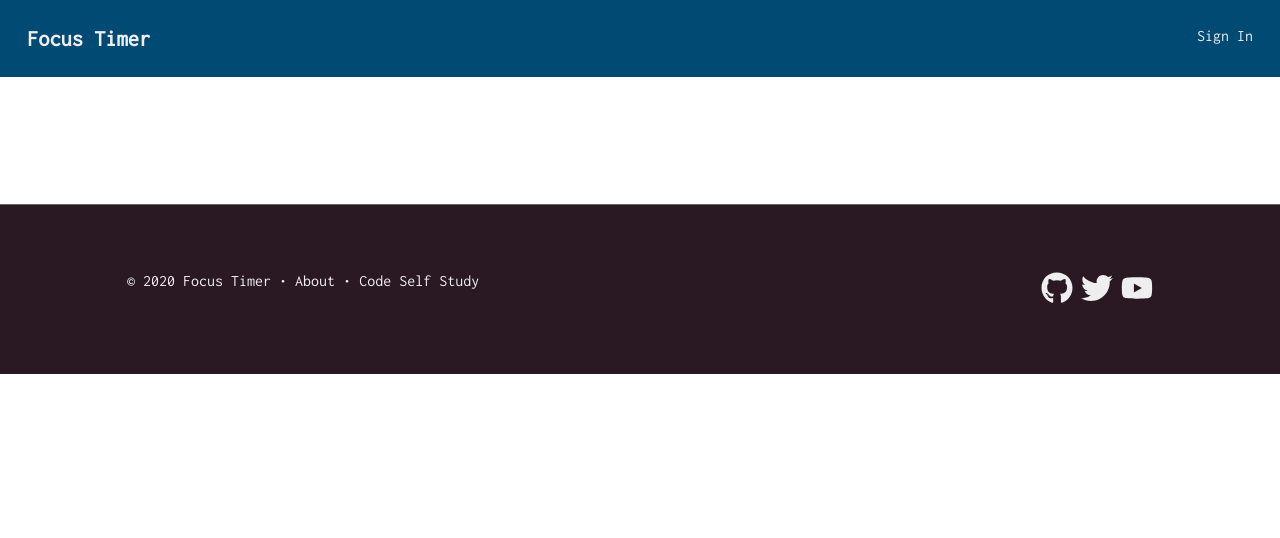
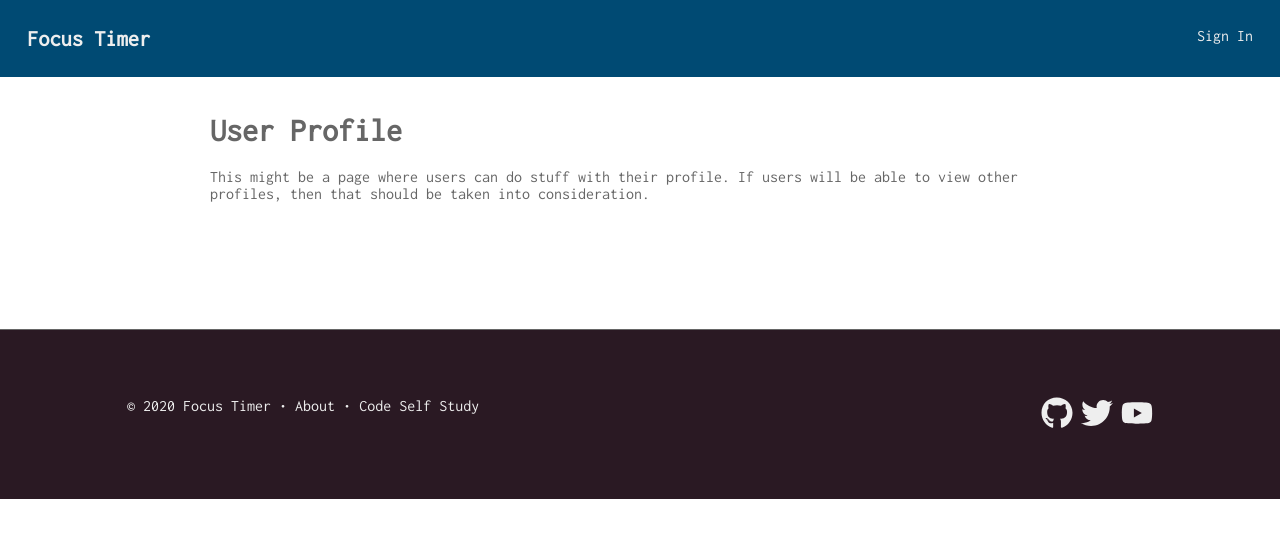
Before and after one commit to codeselfstudy/focus_timer, a React (Create React App) app: page /profile in a window 1280 px wide. Shown: the top 538 px of the page. Built offline with nearby package versions, Linux system fonts and the light colour scheme; no server answers.

Commit message:
Wire up the navbar to user, add ProfilePage.

```diff
--- a/src/App.js
+++ b/src/App.js
@@ -1,6 +1,8 @@
 import React from "react";
 import { Route, Switch, Redirect } from "react-router-dom";
 // import Notification from "./components/notification/notification";
+import { connect } from "react-redux";
+import { createStructuredSelector } from "reselect";
 
 import metadata from "./settings/metadata";
 
@@ -8,16 +10,47 @@ import HomePage from "./pages/home/home";
 import AuthPage from "./pages/auth/auth";
 import TimerPage from "./pages/timer/timer";
 import AboutPage from "./pages/about/about";
+import ProfilePage from "./pages/profile/profile";
 
 import Navbar from "./components/navbar/navbar";
 import Footer from "./components/footer/footer";
 
+import { setCurrentUser } from "./redux/user/user.actions";
+import { selectCurrentUser } from "./redux/user/user.selectors";
+
+import { auth, createUserProfile } from "./firebase/firebase.utils";
+
 import "./App.scss";
 
-function App({ currentUser }) {
-    // Should this be stored globally?
-    // const [notificationsEnabled, setNotificationsEnabled] = useState(false);
+class App extends React.Component {
+    unsubscribeFromAuth = null;
 
+    componentDidMount() {
+        const { setCurrentUser } = this.props;
+        this.unsubscribeFromAuth = auth.onAuthStateChanged(async userAuth => {
+            // if the user is logged in
+            if (userAuth) {
+                const userRef = await createUserProfile(userAuth);
+
+                // subscribe to changes
+                userRef.onSnapshot(snapshot => {
+                    setCurrentUser({
+                        id: snapshot.id,
+                        ...snapshot.data(),
+                    });
+                });
+            }
+
+            // else the userAuth is null if it gets to here
+            setCurrentUser(userAuth);
+        });
+    }
+
+    componentWillUnmount() {
+        this.unsubscribeFromAuth();
+    }
+
+    render() {
         return (
             <div className="app">
                 <Navbar siteName={metadata.title} />
@@ -26,11 +59,16 @@ function App({ currentUser }) {
                     <Switch>
                         <Route exact path="/" component={HomePage} />
                         <Route exact path="/about" component={AboutPage} />
+                        <Route exact path="/profile" component={ProfilePage} />
                         <Route path="/timer" component={TimerPage} />
                         <Route
                             path="/auth"
                             render={() =>
-                            currentUser ? <Redirect to="/" /> : <AuthPage />
+                                this.props.currentUser ? (
+                                    <Redirect to="/" />
+                                ) : (
+                                    <AuthPage />
+                                )
                             }
                         />
                     </Switch>
@@ -40,5 +78,14 @@ function App({ currentUser }) {
             </div>
         );
     }
+}
 
-export default App;
+const mapStateToProps = createStructuredSelector({
+    currentUser: selectCurrentUser,
+});
+
+const mapDispatchToProps = dispatch => ({
+    setCurrentUser: user => dispatch(setCurrentUser(user)),
+});
+
+export default connect(mapStateToProps, mapDispatchToProps)(App);
--- a/src/components/navbar/navbar.js
+++ b/src/components/navbar/navbar.js
@@ -21,7 +21,7 @@ const Navbar = ({ siteName, currentUser }) => {
 
             <div className="right">
                 {currentUser ? (
-                    currentUser.displayName
+                    <Link to="/profile">{currentUser.displayName}</Link>
                 ) : (
                     <Link to="/auth">Sign In</Link>
                 )}
--- /dev/null
+++ b/src/pages/profile/profile.js
@@ -0,0 +1,17 @@
+import React from "react";
+
+import "./profile.scss";
+
+const ProfilePage = () => (
+    <div className="profile">
+        <h1>User Profile</h1>
+
+        <p>
+            This might be a page where users can do stuff with their profile. If
+            users will be able to view other profiles, then that should be taken
+            into consideration.
+        </p>
+    </div>
+);
+
+export default ProfilePage;
--- /dev/null
+++ b/src/pages/profile/profile.scss
@@ -0,0 +1,3 @@
+.profile {
+
+}
```
Lines whose indentation alone changed are shown as unchanged.
